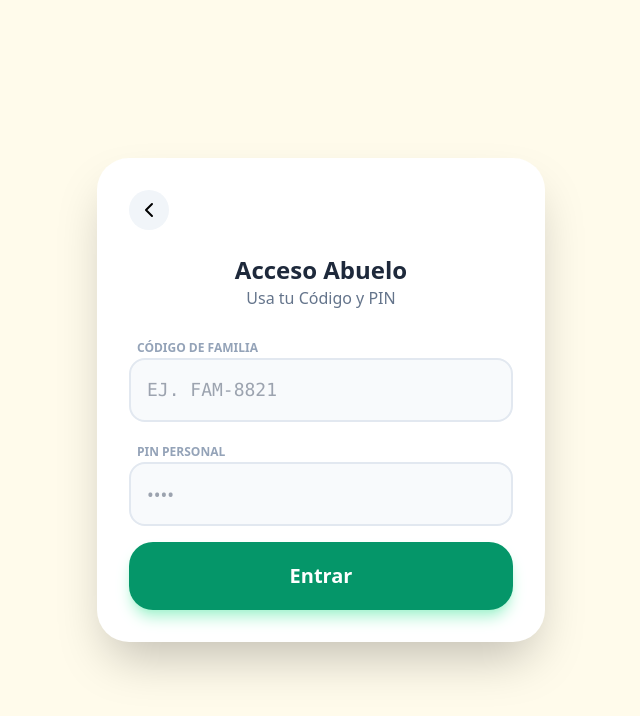
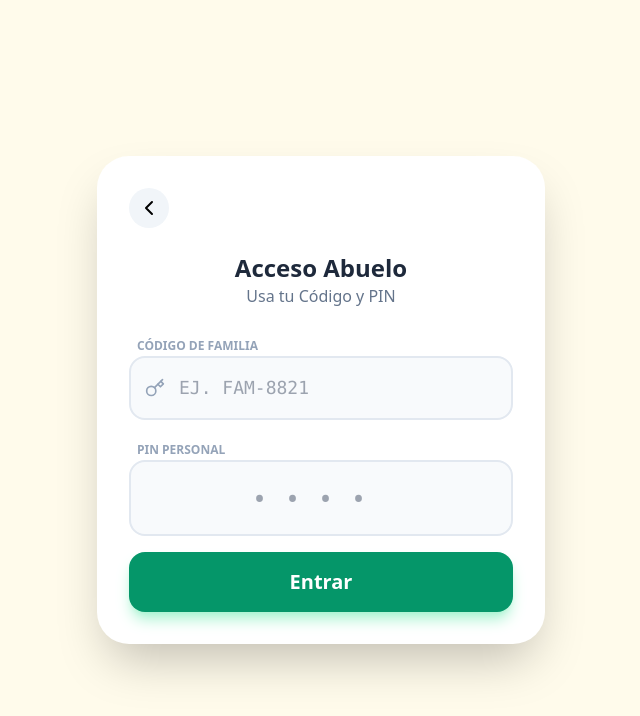
Before and after one commit to MaxLRomero/AppAsilo, a React (Create React App) app: page / in a window 1280 px wide. Both pictures are taken after a click on the button "Soy el Abuelo". Shown: the top 716 px of the page, without its empty margins (319-959 px from the left). Built offline with nearby package versions, Linux system fonts and the light colour scheme.

Commit message:
modified:   src/App.jsx

```diff
--- a/src/App.jsx
+++ b/src/App.jsx
@@ -7,15 +7,16 @@ import {
 } from 'lucide-react';
 
 // --- CONFIGURACIÓN DE CONEXIÓN AWS ---
+// Reemplaza con tu IP pública actual si cambia
 const API_URL = 'http://3.138.69.143:5000/api';
 
 // --- COMPONENTES UI ---
 const Button = ({ children, onClick, variant = 'primary', className = '', disabled, ...props }) => {
-  const baseStyle = "w-full py-5 rounded-3xl font-bold text-xl transition-all transform active:scale-95 shadow-lg flex items-center justify-center gap-3 disabled:opacity-50 disabled:cursor-not-allowed";
+  const baseStyle = "w-full py-4 rounded-2xl font-bold transition-all transform active:scale-95 shadow-lg flex items-center justify-center gap-3 disabled:opacity-50 disabled:cursor-not-allowed";
   const variants = {
     primary: "bg-gradient-to-r from-blue-600 to-blue-500 text-white shadow-blue-200",
     senior: "bg-white border-2 border-emerald-100 text-slate-800 hover:border-emerald-500 hover:bg-emerald-50 text-xl shadow-sm",
-    seniorPrimary: "bg-emerald-600 text-white text-2xl shadow-emerald-200", // Botones más grandes para el abuelo
+    seniorPrimary: "bg-emerald-600 text-white text-xl shadow-emerald-200",
     danger: "bg-red-50 text-red-600 border border-red-100",
     ghost: "bg-transparent shadow-none text-slate-500 hover:bg-slate-100"
   };
@@ -41,8 +42,7 @@ const shuffleArray = (array) => {
   return newArray;
 };
 
-// --- PANTALLAS DE AUTENTICACIÓN (Login y Registro) ---
-// (Se mantienen igual que la versión funcional anterior)
+// --- PANTALLAS DE AUTENTICACIÓN ---
 
 const RegisterScreen = ({ onRegister, onBack }) => {
   const [loading, setLoading] = useState(false);
@@ -104,18 +104,23 @@ const LoginScreen = ({ onLogin, onGoToRegister }) => {
 
   const handleLogin = async (e) => {
     e.preventDefault();
+
     if (!val.trim()) { setErr(role === 'senior' ? 'Ingresa tu PIN' : 'Ingresa tu correo'); return; }
     if (role === 'senior' && !familyCode.trim()) { setErr('Ingresa el código de familia'); return; }
     if (role === 'family' && !password.trim()) { setErr('Ingresa tu contraseña'); return; }
 
     setLoading(true); setErr('');
-    const payload = role === 'senior' ? { role, credential: val, familyCode } : { role, credential: val, password };
+
+    const payload = role === 'senior'
+        ? { role, credential: val, familyCode }
+        : { role, credential: val, password };
 
     try {
       const res = await fetch(`${API_URL}/login`, {
         method: 'POST', headers: { 'Content-Type': 'application/json' }, body: JSON.stringify(payload)
       });
       const data = await res.json();
+
       if (data.success) {
         const cleanUser = {
             ...data.user,
@@ -126,7 +131,9 @@ const LoginScreen = ({ onLogin, onGoToRegister }) => {
         };
         onLogin(cleanUser);
       } else setErr(data.message || 'Credenciales incorrectas');
-    } catch (error) { setErr('Error de conexión.'); }
+    } catch (error) {
+        setErr('Error de conexión con el servidor. Revisa "Contenido Inseguro" en el navegador.');
+    }
     finally { setLoading(false); }
   };
 
@@ -137,6 +144,7 @@ const LoginScreen = ({ onLogin, onGoToRegister }) => {
       <div className="w-24 h-24 bg-gradient-to-br from-blue-500 to-purple-600 rounded-3xl flex items-center justify-center mb-8 shadow-2xl mx-auto"><Heart size={48} className="text-white fill-white"/></div>
       <h1 className="text-4xl font-black text-white mb-2">Memoria<span className="text-blue-400">Viva</span></h1>
       <p className="text-slate-400 mb-10">Conectando generaciones</p>
+
       <div className="w-full max-w-sm space-y-4">
         <button onClick={() => setRole('senior')} className="w-full bg-emerald-50 text-emerald-900 p-6 rounded-3xl flex items-center gap-4 hover:scale-105 transition-all shadow-xl"><User size={32} className="text-emerald-800"/> <span className="font-bold text-xl">Soy el Abuelo</span></button>
         <button onClick={() => setRole('family')} className="w-full bg-slate-800 text-white p-6 rounded-3xl flex items-center gap-4 border border-slate-700"><Users size={32} className="text-blue-400"/> <span className="font-bold text-xl">Soy Familiar</span></button>
@@ -153,24 +161,39 @@ const LoginScreen = ({ onLogin, onGoToRegister }) => {
           <h3 className="text-2xl font-bold text-slate-800">{role === 'senior' ? 'Acceso Abuelo' : 'Bienvenido'}</h3>
           <p className="text-slate-500">{role === 'senior' ? 'Usa tu Código y PIN' : 'Ingresa tus datos'}</p>
         </div>
+
         <form onSubmit={handleLogin} className="space-y-4">
           {role === 'senior' && (
             <div>
                 <label className="text-xs font-bold text-slate-400 ml-2 uppercase">Código de Familia</label>
-                <input type="text" className="w-full bg-slate-50 border-2 border-slate-200 rounded-2xl p-4 text-lg font-mono uppercase focus:border-emerald-500" placeholder="Ej. FAM-8821" value={familyCode} onChange={e => setFamilyCode(e.target.value.toUpperCase())} />
+                <div className="relative">
+                    <Key size={20} className="absolute left-4 top-1/2 -translate-y-1/2 text-slate-400"/>
+                    <input type="text" className="w-full bg-slate-50 border-2 border-slate-200 rounded-2xl p-4 pl-12 text-lg font-mono uppercase focus:border-emerald-500" placeholder="Ej. FAM-8821" value={familyCode} onChange={e => setFamilyCode(e.target.value.toUpperCase())} />
+                </div>
             </div>
           )}
+
           <div>
             <label className="text-xs font-bold text-slate-400 ml-2 uppercase">{role === 'senior' ? 'PIN Personal' : 'Correo Electrónico'}</label>
-            <input type={role === 'senior' ? "tel" : "email"} maxLength={role === 'senior' ? 4 : 50} className="w-full bg-slate-50 border-2 border-slate-200 rounded-2xl p-4 text-lg focus:border-blue-500" placeholder={role === 'senior' ? "••••" : "correo@ejemplo.com"} value={val} onChange={e => setVal(e.target.value)} />
+            <input
+                type={role === 'senior' ? "tel" : "email"} maxLength={role === 'senior' ? 4 : 50}
+                className={`w-full bg-slate-50 border-2 border-slate-200 rounded-2xl p-5 text-center text-2xl outline-none focus:border-blue-500 ${role === 'senior' ? 'tracking-[1em] font-bold' : 'tracking-normal text-base'}`}
+                placeholder={role === 'senior' ? "••••" : "correo@ejemplo.com"}
+                value={val} onChange={e => setVal(e.target.value)}
+            />
           </div>
+
           {role === 'family' && (
              <div>
                 <label className="text-xs font-bold text-slate-400 ml-2 uppercase">Contraseña</label>
-                <input type="password" className="w-full bg-slate-50 border-2 border-slate-200 rounded-2xl p-4 text-lg focus:border-blue-500" placeholder="••••••••" value={password} onChange={e => setPassword(e.target.value)} />
+                <div className="relative">
+                    <Lock size={20} className="absolute left-4 top-1/2 -translate-y-1/2 text-slate-400"/>
+                    <input type="password" className="w-full bg-slate-50 border-2 border-slate-200 rounded-2xl p-4 pl-12 text-lg outline-none focus:border-blue-500" placeholder="••••••••" value={password} onChange={e => setPassword(e.target.value)} />
+                </div>
             </div>
           )}
-          {err && <div className="text-red-500 text-center text-sm font-bold bg-red-50 p-3 rounded-xl">{err}</div>}
+
+          {err && <div className="text-red-500 text-center text-sm font-bold bg-red-50 p-3 rounded-xl"><XCircle size={16} className="inline mr-2"/> {err}</div>}
           <Button type="submit" disabled={loading} variant={role === 'senior' ? 'seniorPrimary' : 'primary'}>{loading ? 'Entrando...' : 'Entrar'}</Button>
         </form>
       </div>
@@ -178,12 +201,12 @@ const LoginScreen = ({ onLogin, onGoToRegister }) => {
   );
 };
 
-// --- VISTA ABUELO (CON CRONÓMETRO Y UI MEJORADA) ---
+// --- VISTA ABUELO ---
 const SeniorView = ({ user, memories, onUpdateMemory, onLogout, loading, error, refresh }) => {
   const [activeMemory, setActiveMemory] = useState(null);
   const [puzzleState, setPuzzleState] = useState({ pieces: [], solved: false, selected: null });
   const [feedback, setFeedback] = useState(null);
-  const [timer, setTimer] = useState(0); // NUEVO: Estado del cronómetro
+  const [timer, setTimer] = useState(0);
 
   // Efecto para el cronómetro
   useEffect(() => {
@@ -235,11 +258,19 @@ const SeniorView = ({ user, memories, onUpdateMemory, onLogout, loading, error,
 
   if (!activeMemory) {
     const userId = user.UserId || user.userId;
-    const pending = memories.filter(m =>
-        !m.completed &&
-        (m.imageUrl) &&
-        ((m.targetUserId || m.TargetUserId) === userId || m.targetUserId === null)
-    );
+
+    // FILTRADO CORREGIDO:
+    // 1. Muestra tareas pendientes.
+    // 2. Permite tareas asignadas al usuario (TargetUserId === userId).
+    // 3. Permite tareas huérfanas (TargetUserId === null) para compatibilidad.
+    // 4. YA NO FILTRA por 'imageUrl', así que las tareas sin foto aparecerán (con imagen dummy).
+    const pending = memories.filter(m => {
+        const targetId = m.targetUserId || m.TargetUserId;
+        const isAssignedToMe = targetId === userId;
+        const isUnassigned = !targetId; // null o undefined
+
+        return !m.completed && (isAssignedToMe || isUnassigned);
+    });
 
     const displayName = (user.Name || user.name || "Abuelo").split(' ')[0];
 
@@ -259,12 +290,14 @@ const SeniorView = ({ user, memories, onUpdateMemory, onLogout, loading, error,
                 <button onClick={refresh} className="mt-2 text-sm underline text-red-800">Reintentar</button>
             </div>
           )}
-          {loading ? <div className="flex flex-col items-center justify-center mt-20 gap-4"><Loader className="animate-spin text-emerald-600" size={48}/><p className="text-slate-500">Cargando...</p></div>
+
+          {loading ? <div className="flex flex-col items-center justify-center mt-20 gap-4"><Loader className="animate-spin text-emerald-600" size={48}/><p className="text-slate-500">Cargando actividades...</p></div>
           : pending.length === 0 ? (
             <div className="flex flex-col items-center justify-center h-full text-slate-400 opacity-60"><Heart size={80} className="mb-4"/><p>¡Todo listo por hoy!</p></div>
           ) : pending.map(m => (
             <button key={m.id} onClick={() => { setActiveMemory(m); if(m.type === 'puzzle') initPuzzle(); }}
               className="w-full bg-white p-5 rounded-3xl shadow-sm border-b-4 border-slate-200 flex items-center gap-5 active:scale-95 text-left">
+              {/* FALLBACK DE IMAGEN: Si imageUrl es null, usa placeholder */}
               <img src={m.imageUrl || 'https://placehold.co/150?text=Sin+Foto'} className="w-24 h-24 rounded-2xl object-cover bg-slate-200" alt="thumb"/>
               <div className="flex-1"><h3 className="font-bold text-2xl text-slate-800">{m.title}</h3></div>
               <PlayCircle size={40} className="text-emerald-500"/>
@@ -298,7 +331,7 @@ const SeniorView = ({ user, memories, onUpdateMemory, onLogout, loading, error,
       <div className="w-full max-w-[340px] aspect-square grid grid-cols-2 gap-2 p-3 bg-white rounded-2xl shadow-xl">
         {puzzleState.pieces.map((pieceVal, index) => {
           const x = (pieceVal % 2) * 100; const y = Math.floor(pieceVal / 2) * 100;
-          return <button key={index} onClick={() => handlePieceClick(index)} className={`relative w-full h-full rounded-xl overflow-hidden border-2 ${puzzleState.selected === index ? 'border-blue-500 scale-95' : 'border-slate-100'}`} style={{backgroundImage: `url(${activeMemory.imageUrl})`, backgroundSize: '200% 200%', backgroundPosition: `${x}% ${y}%`}} />;
+          return <button key={index} onClick={() => handlePieceClick(index)} className={`relative w-full h-full rounded-xl overflow-hidden border-2 ${puzzleState.selected === index ? 'border-blue-500 scale-95' : 'border-slate-100'}`} style={{backgroundImage: `url(${activeMemory.imageUrl || 'https://placehold.co/340?text=Puzzle'})`, backgroundSize: '200% 200%', backgroundPosition: `${x}% ${y}%`}} />;
         })}
       </div>
     </ActivityShell>
@@ -308,7 +341,7 @@ const SeniorView = ({ user, memories, onUpdateMemory, onLogout, loading, error,
     const options = activeMemory.options || ['1998', '2015', activeMemory.correctAnswer];
     return (
       <div className="flex flex-col h-full bg-amber-50">
-        <div className="h-[40%] relative"><img src={activeMemory.imageUrl || 'https://placehold.co/500?text=Sin+Foto'} className="w-full h-full object-cover"/><button onClick={() => setActiveMemory(null)} className="absolute top-4 left-4 p-4 bg-white/90 rounded-full shadow-lg"><ChevronLeft size={28}/></button><div className="absolute inset-0 bg-black/40 flex items-end p-6"><h2 className="text-white text-3xl font-bold">{activeMemory.question}</h2></div></div>
+        <div className="h-[40%] relative"><img src={activeMemory.imageUrl || 'https://placehold.co/500?text=Pregunta'} className="w-full h-full object-cover"/><button onClick={() => setActiveMemory(null)} className="absolute top-4 left-4 p-4 bg-white/90 rounded-full shadow-lg"><ChevronLeft size={28}/></button><div className="absolute inset-0 bg-black/40 flex items-end p-6"><h2 className="text-white text-3xl font-bold">{activeMemory.question}</h2></div></div>
         <div className="flex-1 bg-white -mt-8 rounded-t-[2.5rem] p-6 shadow-2xl relative z-10 flex flex-col justify-center gap-4">
           {options.map((opt, i) => (
             <Button key={i} variant="senior" onClick={() => { if(opt === activeMemory.correctAnswer) triggerSuccess(); else alert('Inténtalo de nuevo'); }}>{opt}</Button>
@@ -318,35 +351,19 @@ const SeniorView = ({ user, memories, onUpdateMemory, onLogout, loading, error,
     );
   }
 
-  // --- VISTA DE DIARIO MEJORADA (CRONÓMETRO Y ESTILO) ---
   return (
     <ActivityShell title={activeMemory.title}>
       <div className="flex flex-col items-center justify-center w-full h-full gap-8">
-
-        {/* Indicador de Grabación Animado */}
         <div className="relative">
             <div className="absolute inset-0 bg-red-200 rounded-full animate-ping opacity-75"></div>
-            <div className="relative w-40 h-40 bg-red-100 rounded-full flex items-center justify-center text-red-500 border-4 border-white shadow-xl">
-                <Mic size={64} />
-            </div>
+            <div className="relative w-40 h-40 bg-red-100 rounded-full flex items-center justify-center text-red-500 border-4 border-white shadow-xl"><Mic size={64} /></div>
         </div>
-
-        {/* Cronómetro */}
         <div className="text-center">
             <p className="text-4xl font-mono font-bold text-slate-700">{formatTime(timer)}</p>
-            <div className="flex items-center justify-center gap-2 mt-2">
-                <div className="w-3 h-3 bg-red-500 rounded-full animate-pulse"></div>
-                <span className="text-red-500 font-bold tracking-widest text-sm">GRABANDO</span>
-            </div>
+            <div className="flex items-center justify-center gap-2 mt-2"><div className="w-3 h-3 bg-red-500 rounded-full animate-pulse"></div><span className="text-red-500 font-bold tracking-widest text-sm">GRABANDO</span></div>
         </div>
-
-        <p className="text-2xl text-slate-800 text-center px-6 font-medium leading-relaxed">
-            "{activeMemory.prompt}"
-        </p>
-
-        <div className="w-full px-6 mt-auto">
-            <Button variant="seniorPrimary" onClick={triggerSuccess}>Terminar Grabación</Button>
-        </div>
+        <p className="text-2xl text-slate-800 text-center px-6 font-medium leading-relaxed">"{activeMemory.prompt}"</p>
+        <div className="w-full px-6 mt-auto"><Button variant="seniorPrimary" onClick={triggerSuccess}>Terminar Grabación</Button></div>
       </div>
     </ActivityShell>
   );
```
